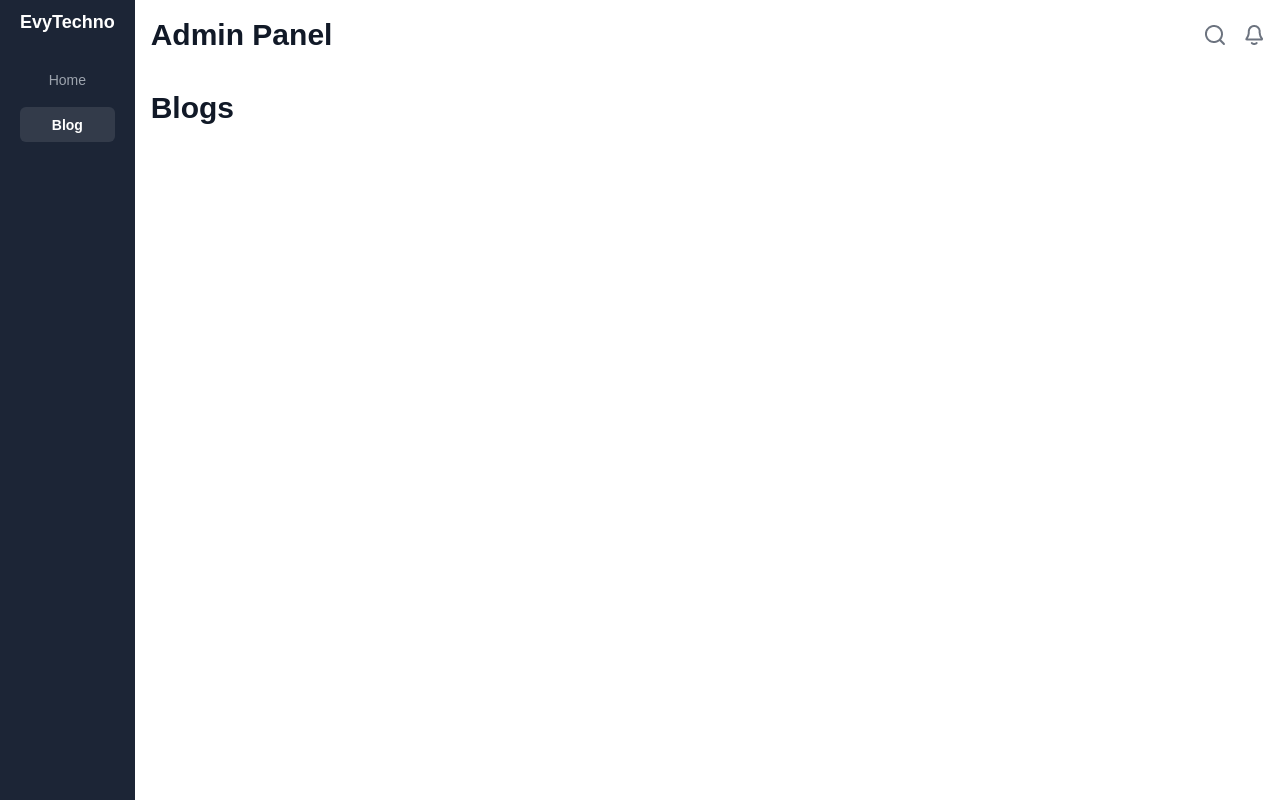
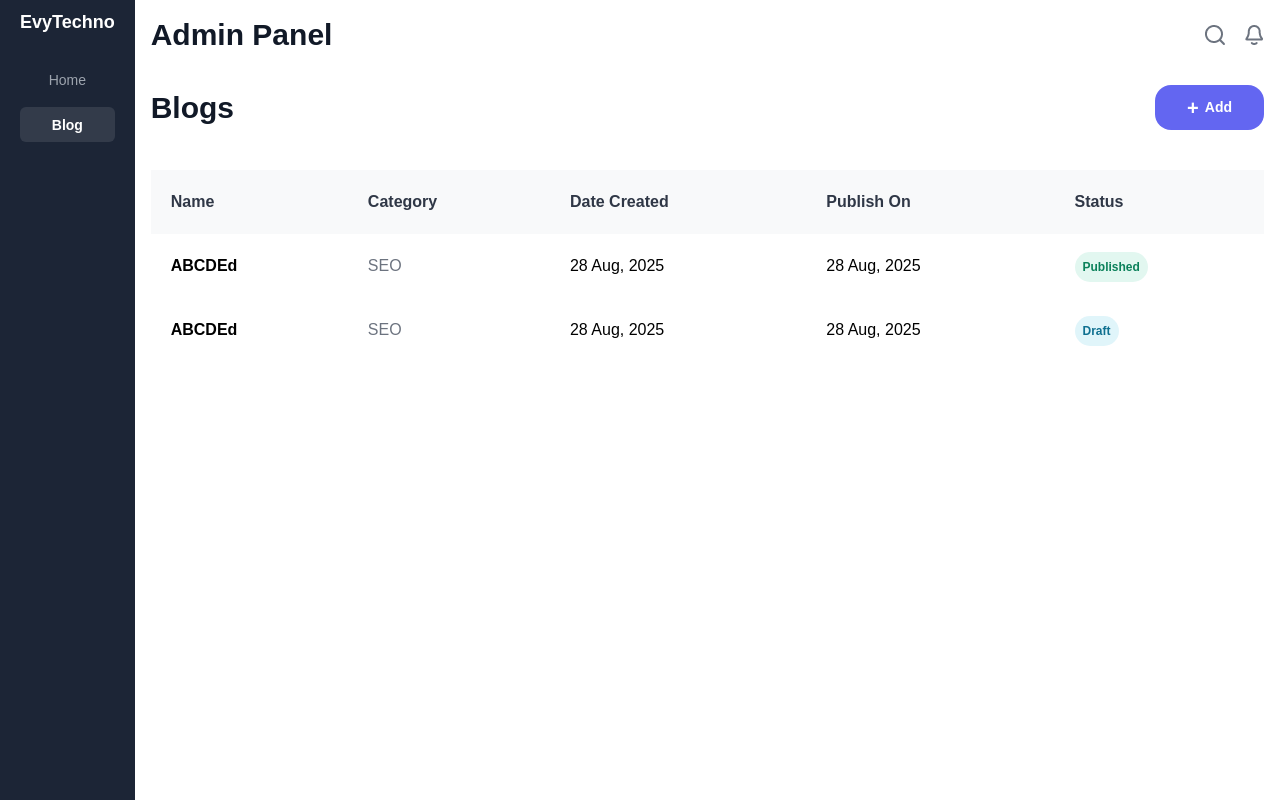
Before and after one commit to evytechno/nextjs-evytechno-backend-view, a Next.js app: page /dashboard/blog in a window 1280 px wide. Built offline with nearby package versions, Linux system fonts and the light colour scheme.

Commit message:
(NEW) : Blog Table Created

```diff
--- a/app/(adminPages)/dashboard/blog/page.tsx
+++ b/app/(adminPages)/dashboard/blog/page.tsx
@@ -1,9 +1,85 @@
-import PageTitle from "../../ui/text-comp/pageTitle";
+import AdminTable from "../../ui/admin-table/admin-table";
+import PageHeader from "../../ui/page-header/page-header";
 
 export default function Page() {
+  const tableHead = [
+    {
+      key: "title",
+      label: "Name",
+      render: (value: string) => {
+        return <span className="font-semibold">{value}</span>;
+      },
+    },
+    {
+      key: "category",
+      label: "Category",
+      render: (value: string) => {
+        return <span className="text-[#6C737F]">{value}</span>;
+      },
+    },
+    {
+      key: "date_created",
+      label: "Date Created",
+      render: (value: string) => {
+        const d = new Date(value);
+        return `${d.getDate()} ${d.toLocaleDateString("default", {
+          month: "short",
+        })}, ${d.getFullYear()}`;
+      },
+    },
+    {
+      key: "date_published",
+      label: "Publish On",
+      render: (value: string) => {
+        const d = new Date(value);
+        return `${d.getDate()} ${d.toLocaleDateString("default", {
+          month: "short",
+        })}, ${d.getFullYear()}`;
+      },
+    },
+    {
+      key: "is_published",
+      label: "Status",
+      render: (value: boolean) => {
+        return (
+          <span className=" font-semibold text-[12px]">
+            {value ? (
+              <span className="text-[#0B815A] bg-[#10B9811F] p-2 rounded-full">
+                Published
+              </span>
+            ) : (
+              <span className="text-[#0E7090] bg-[#06AED41F] p-2 rounded-full">
+                Draft
+              </span>
+            )}
+          </span>
+        );
+      },
+    },
+  ];
+
+  const tableData = [
+    {
+      id: "abdasdkajd",
+      title: "ABCDEd",
+      date_created: "2025-08-28T06:42:48.838+00:00",
+      is_published: true,
+      date_published: "2025-08-28T06:42:48.838+00:00",
+      category: "SEO",
+    },
+    {
+      id: "abdasdkajdasdasd",
+      title: "ABCDEd",
+      date_created: "2025-08-28T06:42:48.838+00:00",
+      is_published: false,
+      date_published: "2025-08-28T06:42:48.838+00:00",
+      category: "SEO",
+    },
+  ];
   return (
-    <>
-      <PageTitle>Blogs</PageTitle>
-    </>
+    <div className="flex flex-col gap-5">
+      <PageHeader name="Blogs" />
+      <AdminTable tableHead={tableHead} tableData={tableData} />
+    </div>
   );
 }
--- a/app/(adminPages)/dashboard/layout.tsx
+++ b/app/(adminPages)/dashboard/layout.tsx
@@ -5,7 +5,7 @@ const Layout = ({ children }: { children: React.ReactNode }) => {
   return (
     <div className="flex w-full gap-4">
       <SideBar />
-      <div className="flex flex-col gap-3 w-full">
+      <div className="flex flex-col gap-3 w-full pr-4">
         <Header />
         <>{children}</>
       </div>
--- /dev/null
+++ b/app/(adminPages)/ui/admin-table/admin-table.tsx
@@ -0,0 +1,48 @@
+type TypeTableHead = {
+  label: string;
+  key: string;
+  render: (value: any) => string;
+};
+
+const AdminTable = ({
+  tableHead,
+  tableData,
+}: {
+  tableHead: TypeTableHead[];
+  tableData: any[];
+}) => {
+  return (
+    <table className="my-5 px-5 text-left rounded-3xl">
+      <thead className="bg-[#F8F9FA] text-[#2F3746] ">
+        <tr>
+          {tableHead.map(({ label }, id) => {
+            return (
+              <th className="p-5" key={id}>
+                {label}
+              </th>
+            );
+          })}
+        </tr>
+      </thead>
+      <tbody className="px-5">
+        {tableData.map((data, i) => {
+          return (
+            <tr key={i}>
+              {tableHead.map((colData, j) => {
+                return (
+                  <td key={j} className="p-5 ">
+                    {colData.render
+                      ? colData.render(data[colData.key])
+                      : data[colData.key]}
+                  </td>
+                );
+              })}
+            </tr>
+          );
+        })}
+      </tbody>
+    </table>
+  );
+};
+
+export default AdminTable;
--- /dev/null
+++ b/app/(adminPages)/ui/buttons/add-button.tsx
@@ -0,0 +1,10 @@
+const AddButton = () => {
+  return (
+    <button className="px-8 text-[14px] font-semibold text-white flex items-center gap-1.5 rounded-2xl bg-[#6366F1]">
+      <span className="text-[20px]">+</span>
+      <span>Add</span>
+    </button>
+  );
+};
+
+export default AddButton;
--- a/app/(adminPages)/ui/header/header.tsx
+++ b/app/(adminPages)/ui/header/header.tsx
@@ -4,7 +4,7 @@ import ActionIcons from "./action-iconset";
 
 const Header = () => {
   return (
-    <div className="flex w-full justify-between items-center mb-4 mt-3 pr-4">
+    <div className="flex w-full justify-between items-center mb-4 mt-3">
       <Link href="/dashboard">
         <PageTitle>Admin Panel</PageTitle>
       </Link>
--- /dev/null
+++ b/app/(adminPages)/ui/page-header/page-header.tsx
@@ -0,0 +1,13 @@
+import AddButton from "../buttons/add-button";
+import PageTitle from "../text-comp/pageTitle";
+
+const PageHeader = ({ name }: { name: string }) => {
+  return (
+    <div className="flex justify-between">
+      <PageTitle>{name}</PageTitle>
+      <AddButton />
+    </div>
+  );
+};
+
+export default PageHeader;
```
